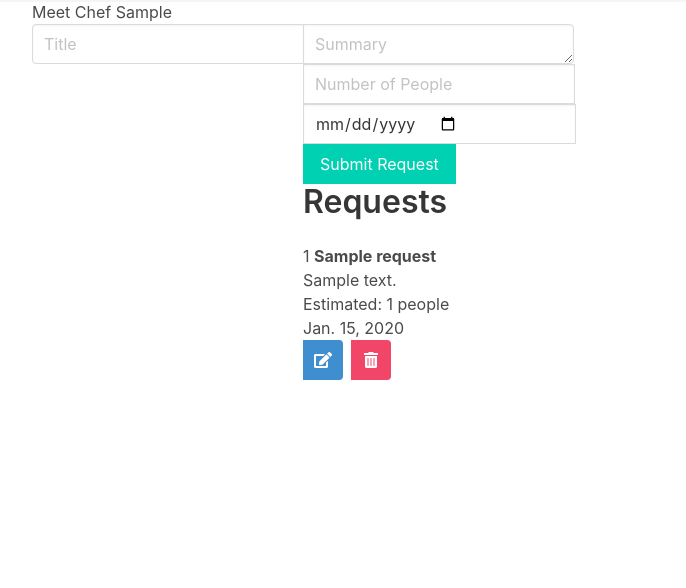
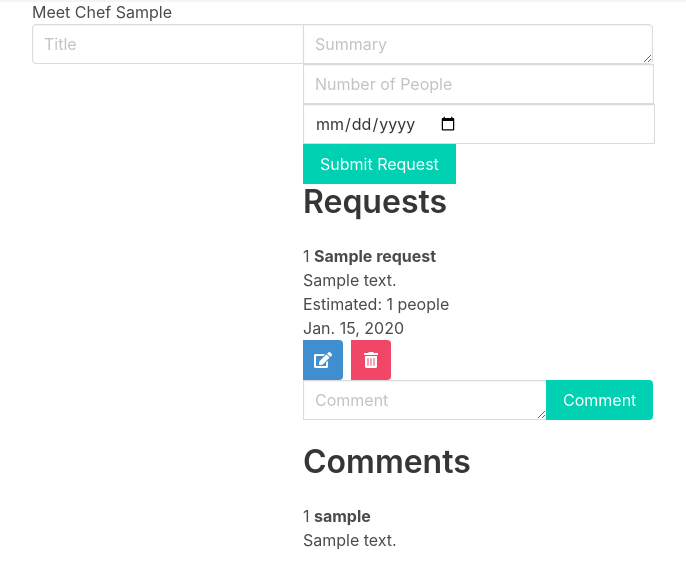
Before and after one commit to javenegas1/hotplate, a Django app: page /chefs/1/ in a window 1280 px wide. Shown: the part 52-640 px from the top of the page, without its empty margins (32-718 px from the left). Run offline with Django 4.2, Linux system fonts and the light colour scheme; tables that the repository leaves empty hold one stand-in row (values such as "Sample post").

Commit message:
comment creation and comment section

```diff
--- a/main_app/admin.py
+++ b/main_app/admin.py
@@ -1,5 +1,6 @@
+from xml.etree.ElementTree import Comment
 from django.contrib import admin
-from .models import Chef, Client, Request
+from .models import Chef, Client, Request, Comment
 
 
 # Register your models here.
@@ -7,3 +8,4 @@ from .models import Chef, Client, Request
 admin.site.register(Chef)
 admin.site.register(Client)
 admin.site.register(Request)
+admin.site.register(Comment)
--- a/main_app/models.py
+++ b/main_app/models.py
@@ -83,6 +83,18 @@ class Request(models.Model):
     class Meta:
         ordering = ['date_of_event']
 
-##many to many comments to chef
 ##rating system??
 ##add profile pictures - stretch
+
+class Comment(models.Model):
+
+    chef = models.ForeignKey(Chef, on_delete=models.CASCADE, default=1, related_name="comments")
+    name = models.ForeignKey(Client, on_delete=models.CASCADE, default=1)
+    body = models.TextField(default='comment')
+    created = models.DateTimeField(auto_now_add=True)
+
+    def __str__(self):
+        return '{} commented on {}'.format(self.name.username, self.created)
+
+    class Meta:
+        ordering = ['created']
--- a/main_app/templates/chef_detail.html
+++ b/main_app/templates/chef_detail.html
@@ -3,7 +3,7 @@
 <div>
     <h1>Meet Chef {{chef.first_name}} </h1>
 
-        <!-- create new sale -->
+        <!-- create new request -->
         <form class="mb-5" action="{% url 'request_create' chef.pk %}" method="post">
             {% csrf_token %}
             <div class="field has-addons">
@@ -85,6 +85,44 @@
             {% endfor %}
         </div>
 
+            <!-- comment form -->
+
+        <form class="mb-5" action="{% url 'comment_create' chef.pk %}" method="post">
+            {% csrf_token %}
+            <div class="field has-addons">
+                <div class="control">
+                    <textarea
+                        class="input"
+                        name="body"
+                        placeholder="Comment"
+                        required
+                    ></textarea>
+                </div>
+                <div class="control">
+                    <input class="button is-primary" type="submit" value="Comment" />
+                </div>
+            </div>
+        </form>
+
+                <!-- manage list of comments -->
+                <div class="detail__songs mb-5">
+                    <h3 class="title is-3">Comments</h3>
+
+                    {% for comment in chef.comments.all %}
+                        <div class="song">
+                            <span>{{forloop.counter}}</span>
+                            <span><b>{{comment.name.username}}</b></span>
+                             <p> {{comment.body}} </p>
+                        </div>
+                    {% empty %}
+                        <article class="message">
+                            <div class="message-header">
+                                <p>No Comments for this Chef</p>
+                            </div>
+                        </article>
+                    {% endfor %}
+                </div>
+
 
 
 </div>
--- a/main_app/templates/chefs_list.html
+++ b/main_app/templates/chefs_list.html
@@ -24,7 +24,7 @@
 
         <div class="card">
           <a href="{% url 'chef_detail' chef.pk %}">
-            {{chef.role}} {{chef.first_name}} in {{chef.location}}
+            Chef {{chef.first_name}} in {{chef.location}}
           </a>
         </div>
         {% empty %}
--- a/main_app/templates/request_detail.html
+++ /dev/null
@@ -1,6 +0,0 @@
-{% extends 'nav.html' %}
-{% block content %}
-<div>
-    <h1>{{request.title}} </h1>
-</div>
-{% endblock %}
--- a/main_app/urls.py
+++ b/main_app/urls.py
@@ -11,4 +11,5 @@ urlpatterns = [
     path('chefs/<int:pk>/request', views.RequestCreate.as_view(), name="request_create"),
     path('requests/<int:pk>/update',views.RequestUpdate.as_view(), name="request_update"),
     path('requests/<int:pk>/delete',views.RequestDelete.as_view(), name="request_delete"),
+    path('chefs/<int:pk>/comment', views.CommentCreate.as_view(), name="comment_create"),
 ]
--- a/main_app/views.py
+++ b/main_app/views.py
@@ -11,7 +11,7 @@ from django.views.generic import DetailView
 from django.views.generic.edit import CreateView, UpdateView, DeleteView
 
 from main_app.forms import RegisterChefForm, RegisterClientForm
-from main_app.models import Chef, Request
+from main_app.models import Chef, Request, Comment
 # Create your views here.
 
 class Home(TemplateView):
@@ -50,6 +50,13 @@ class RegisterClient(View):
 @method_decorator(login_required, name='dispatch')
 class Profile(TemplateView):
     template_name = 'profile.html'
+
+    def get_context_data(self, **kwargs):
+        context = super().get_context_data(**kwargs)
+        context['requests'] = Request.objects.all()
+        print(context)
+        return context
+
 
 class ChefsList(TemplateView):
     template_name = 'chefs_list.html'
@@ -105,7 +112,15 @@ class RequestUpdate(UpdateView):
 class RequestDelete(DeleteView):
     model = Request
     template_name = "request_delete_confirm.html"
-    # success_url = "/chefs/{}".format()
 
     def get_success_url(self):
         return '/chefs/{}'.format(self.object.chef_id)
+
+@method_decorator(login_required, name='dispatch')
+class CommentCreate(CreateView):
+
+    def post(self, request, pk):
+        body = request.POST.get("body")
+        chef = Chef.objects.get(pk=pk)
+        Comment.objects.create(body=body, chef=chef, name=self.request.user)
+        return redirect('chef_detail', pk=pk)
```
Also changed, not shown: main_app/templates/profile.html (+38 -0 lines), main_app/migrations/0008_comment.py (added), main_app/migrations/0009_comment_body.py (added), main_app/migrations/0010_alter_comment_options.py (added).
